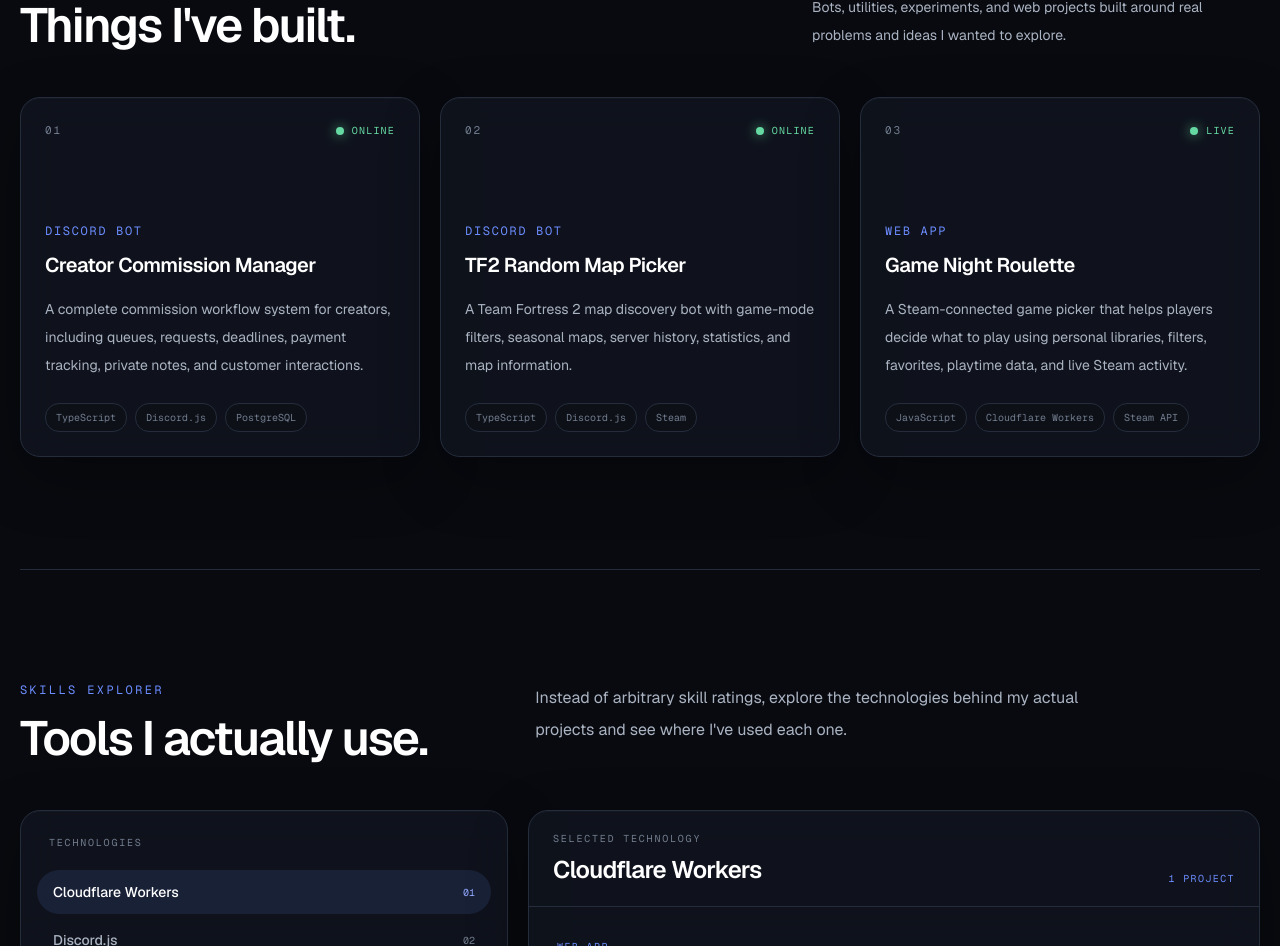
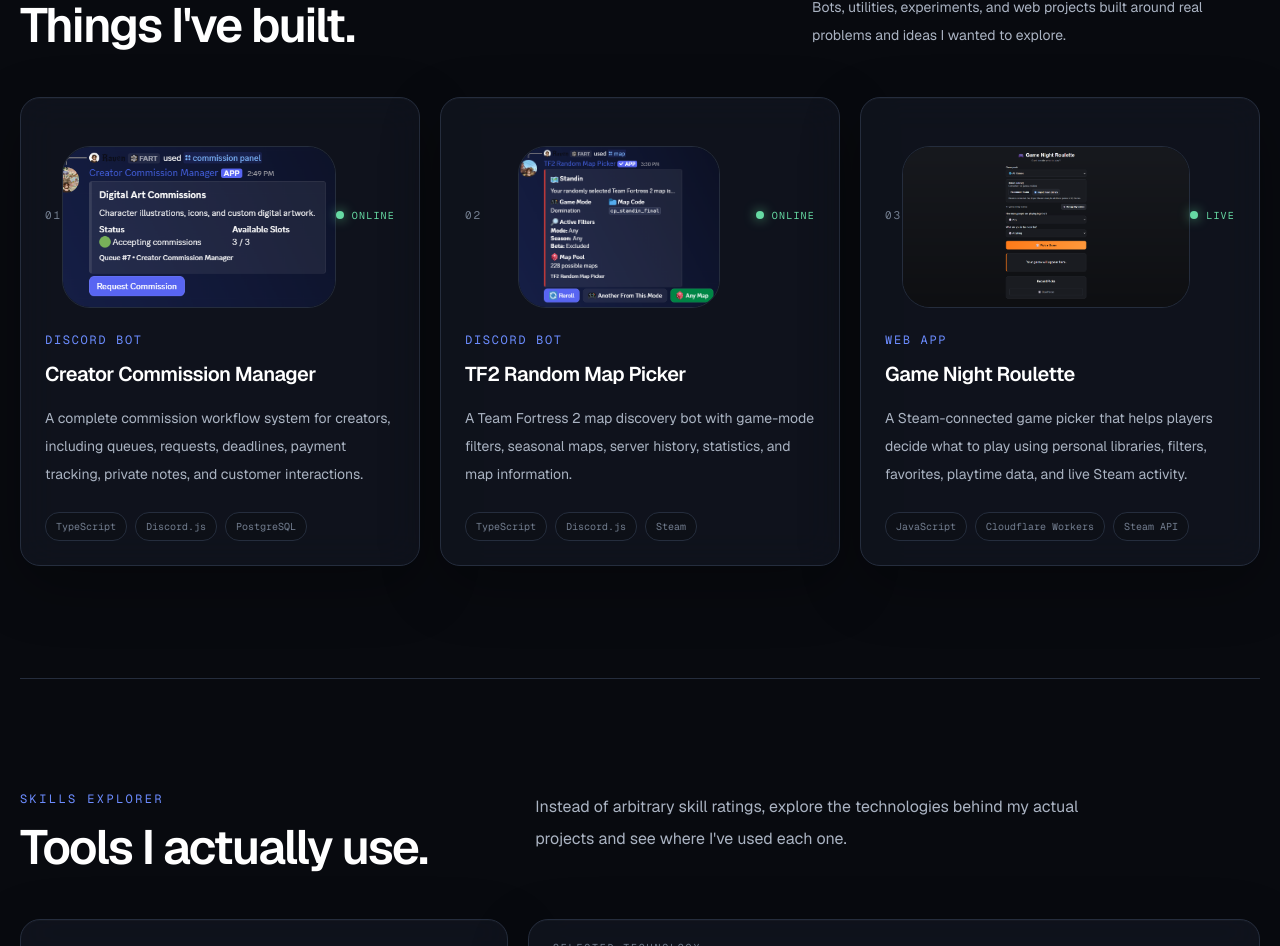
Before and after one commit to ellipticbean/raven-portfolio-v2, a Next.js app: page / in a window 1280 px wide. Shown: the part 1038-1984 px from the top of the page. Built offline with nearby package versions, Linux system fonts and the light colour scheme; no server answers.

Commit message:
Add project previews to homepage cards

```diff
--- a/src/app/page.tsx
+++ b/src/app/page.tsx
@@ -1,3 +1,4 @@
+import Image from "next/image";
 import Link from "next/link";
 import CommandPaletteLauncher from "@/components/CommandPaletteLauncher";
 import SkillsExplorer from "@/components/SkillsExplorer";
@@ -166,14 +167,24 @@
                 <span className="mono text-[11px] uppercase tracking-[0.16em] text-[var(--text-muted)]">
                   0{index + 1}
                 </span>
-
+                {project.media?.[0] && (
+                  <div className="mt-6 overflow-hidden rounded-xl border border-[var(--border)] bg-[var(--surface-1)]">
+                    <Image
+                      src={project.media[0].src}
+                      alt={project.media[0].alt}
+                      width={1200}
+                      height={675}
+                      className="h-40 w-full object-cover object-top transition duration-500 group-hover:scale-[1.02]"
+                    />
+                  </div>
+                )}
                 <span className="mono flex items-center gap-2 text-[10px] uppercase tracking-[0.12em] text-success">
                   <StatusDot />
                   {project.status}
                 </span>
               </div>
 
-              <div className="mt-auto">
+              <div className="mt-6">
                 <p className="mono mb-3 text-xs uppercase tracking-[0.14em] text-accent">
                   {project.type}
                 </p>
```
